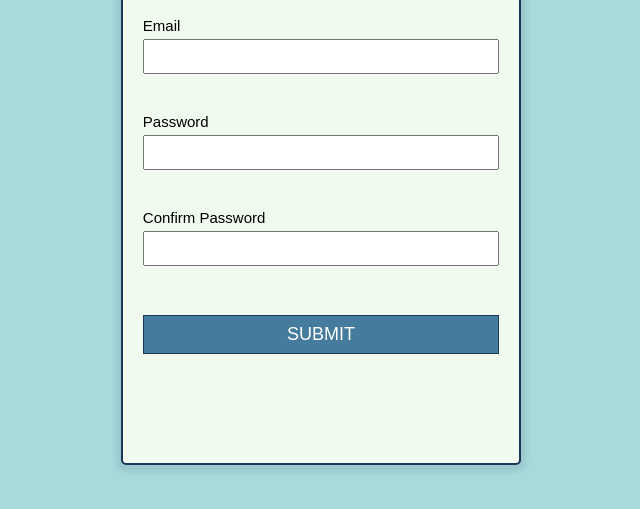
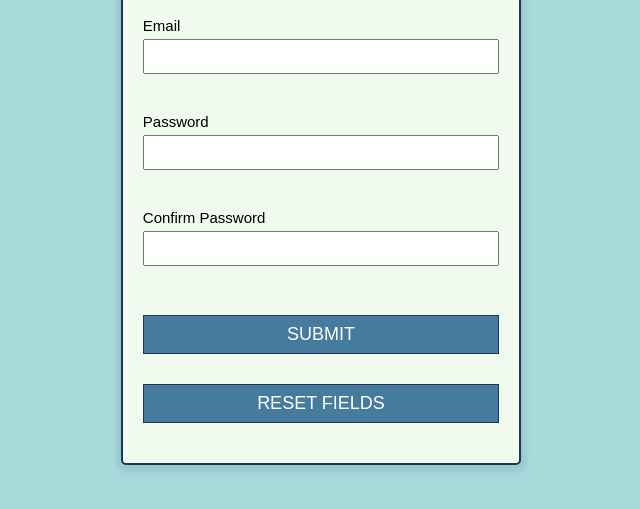
Before and after one commit to IvanMPR/Form-Validation, a plain HTML site: page index.html in a window 1280 px wide. Shown: the part 235-744 px from the top of the page, without its empty margins (319-959 px from the left). Drawn offline with Linux system fonts and the light colour scheme.

Commit message:
reset btn added

```diff
--- a/index.html
+++ b/index.html
@@ -35,6 +35,7 @@
           <p class="error password2-error">*Password doesn't match</p>
         </div>
         <button type="submit">Submit</button>
+        <button type="reset" class="reset-btn">Reset Fields</button>
       </form>
     </div>
   </body>
```
